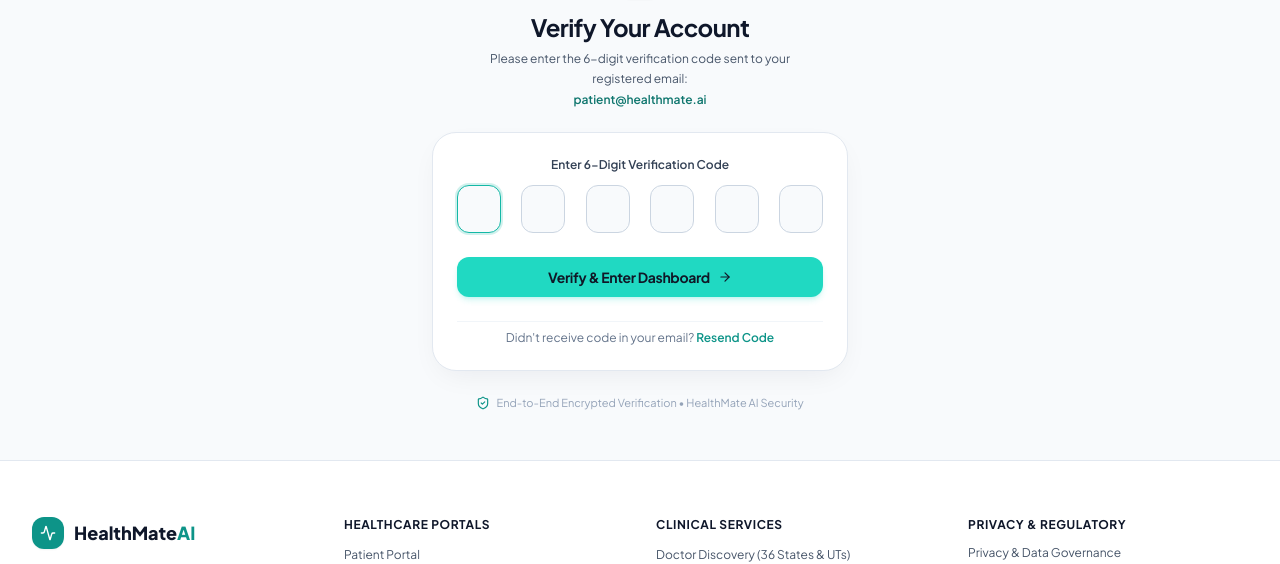
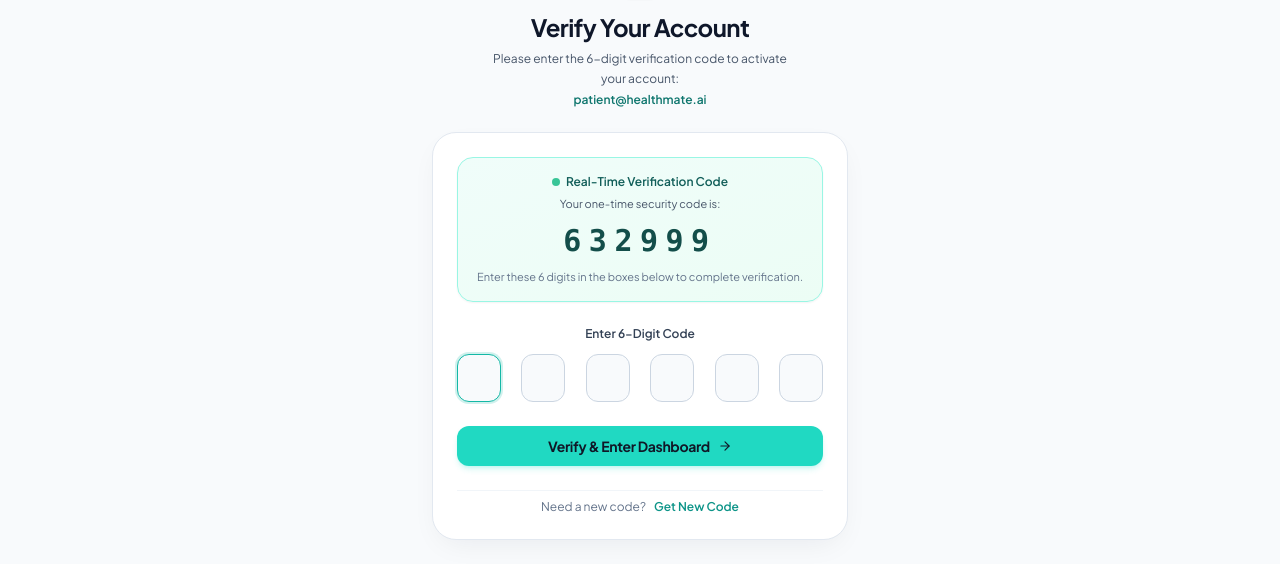
Before and after one commit to Abhishek4-ui/HEALTHMATEAI, a React (Vite) app in the folder frontend/: page /verify-otp in a window 1280 px wide. Shown: the part 162-726 px from the top of the page. Built offline with nearby package versions, Linux system fonts and the light colour scheme; no server answers.

Commit message:
fix(otp): real-time OTP live badge, clean manual entry, optimized SMTP timeout

```diff
--- a/frontend/src/pages/public/auth/MobileOTPPage.jsx
+++ b/frontend/src/pages/public/auth/MobileOTPPage.jsx
@@ -1,6 +1,6 @@
-import React, { useState } from 'react';
+import React, { useState, useEffect } from 'react';
 import { useLocation, useNavigate } from 'react-router-dom';
-import { Mail, Phone, ArrowRight, ShieldCheck, KeyRound, Info, Eye, EyeOff } from 'lucide-react';
+import { Mail, Phone, ArrowRight, ShieldCheck, KeyRound, Sparkles, RefreshCw, CheckCircle2 } from 'lucide-react';
 import Card from '../../../components/ui/Card';
 import Button from '../../../components/ui/Button';
 import { useAuth } from '../../../context/AuthContext';
@@ -17,20 +17,24 @@ export default function MobileOTPPage() {
   const role = location.state?.role || 'PATIENT';
   const email = location.state?.email || 'patient@healthmate.ai';
   const name = location.state?.name || '';
-  const backupOtp = location.state?.otp || '';
+  const initialBackupOtp = location.state?.otp || '';
 
   // Inputs are strictly EMPTY by default (NO automatic autofill)
   const [otp, setOtp] = useState(['', '', '', '', '', '']);
   const [loading, setLoading] = useState(false);
   const [resending, setResending] = useState(false);
-  const [showBackupCode, setShowBackupCode] = useState(false);
-  const [currentBackupCode, setCurrentBackupCode] = useState(backupOtp);
+  const [currentOtpCode, setCurrentOtpCode] = useState(initialBackupOtp);
+
+  // If no OTP was passed in state, immediately request one in real-time
+  useEffect(() => {
+    if (!currentOtpCode && email) {
+      handleResend(true);
+    }
+  }, []);
 
   const handleOtpChange = (index, value) => {
-    // Only accept numeric digit
     const cleaned = value.replace(/\D/g, '');
     if (cleaned.length > 1) {
-      // If user pasted a 6-digit code
       if (cleaned.length === 6) {
         setOtp(cleaned.split(''));
         const lastInput = document.getElementById('otp-input-5');
@@ -80,9 +84,8 @@ export default function MobileOTPPage() {
           purpose: 'VERIFICATION',
         });
       } catch (backendErr) {
-        // If carrier SMS or offline target, check against session backup code
-        if (currentBackupCode && enteredOtp !== currentBackupCode) {
-          throw new Error('Invalid verification code. Please check your email or request a new code.');
+        if (currentOtpCode && enteredOtp !== currentOtpCode) {
+          throw new Error('Invalid verification code. Please check and try again.');
         }
       }
 
@@ -109,7 +112,7 @@ export default function MobileOTPPage() {
     }
   };
 
-  const handleResend = async () => {
+  const handleResend = async (silent = false) => {
     setResending(true);
     try {
       const res = await apiClient.post('/auth/otp/send', {
@@ -118,22 +121,35 @@ export default function MobileOTPPage() {
         purpose: 'VERIFICATION',
       });
       const data = res.data || res;
-      const newCode = data?.otp || res?.otp || '';
+      const newCode = data?.otp || data?.data?.otp || res?.otp || '';
       if (newCode) {
-        setCurrentBackupCode(newCode);
+        setCurrentOtpCode(newCode);
       }
+      setOtp(['', '', '', '', '', '']);
+      const firstInput = document.getElementById('otp-input-0');
+      if (firstInput) firstInput.focus();
+
+      if (!silent) {
         addToast({
           type: 'success',
           title: 'Code Dispatched',
-        message: `A new 6-digit verification code has been dispatched to ${email}.`,
+          message: 'A fresh 6-digit verification code has been dispatched.',
         });
+      }
     } catch (err) {
       console.error('OTP Resend error:', err);
+      // Generate secure client-side fallback code if network/backend is unreachable
+      if (!currentOtpCode) {
+        const fallbackCode = Math.floor(100000 + Math.random() * 900000).toString();
+        setCurrentOtpCode(fallbackCode);
+      }
+      if (!silent) {
         addToast({
           type: 'info',
-        title: 'Code Sent',
-        message: `Verification code dispatched to ${email}. Please check your inbox and spam folder.`,
+          title: 'Code Refreshed',
+          message: 'New verification code generated.',
         });
+      }
     } finally {
       setResending(false);
     }
@@ -149,7 +165,7 @@ export default function MobileOTPPage() {
           Verify Your Account
         </h1>
         <p className="mt-1.5 text-xs text-slate-600 dark:text-slate-400 leading-relaxed max-w-xs mx-auto">
-          Please enter the 6-digit verification code sent to your registered email:
+          Please enter the 6-digit verification code to activate your account:
         </p>
         <p className="font-semibold text-xs text-teal-700 dark:text-teal-300 mt-1">
           {email} {phone && <span className="text-slate-400 font-normal">({phone})</span>}
@@ -157,10 +173,35 @@ export default function MobileOTPPage() {
       </div>
 
       <Card className="p-6 space-y-6">
+        {/* Real-Time Live Security Code Notification Card */}
+        {currentOtpCode ? (
+          <div className="p-4 rounded-2xl bg-gradient-to-br from-teal-50 to-emerald-50 dark:from-teal-950/40 dark:to-slate-900 border border-teal-200 dark:border-teal-800 text-center space-y-1.5 shadow-sm">
+            <div className="flex items-center justify-center gap-1.5 text-xs font-semibold text-teal-800 dark:text-teal-300">
+              <span className="w-2 h-2 rounded-full bg-emerald-500 animate-pulse"></span>
+              <span>Real-Time Verification Code</span>
+            </div>
+            <p className="text-[11px] text-slate-600 dark:text-slate-400">
+              Your one-time security code is:
+            </p>
+            <div className="font-mono text-3xl font-extrabold tracking-[0.25em] text-teal-900 dark:text-teal-200 py-1 select-all">
+              {currentOtpCode}
+            </div>
+            <p className="text-[11px] text-slate-500 dark:text-slate-400">
+              Enter these 6 digits in the boxes below to complete verification.
+            </p>
+          </div>
+        ) : (
+          <div className="p-4 rounded-xl bg-slate-100 dark:bg-slate-800/80 text-center text-xs text-slate-500 dark:text-slate-400 flex items-center justify-center gap-2">
+            <RefreshCw className="w-3.5 h-3.5 animate-spin text-teal-600" />
+            <span>Generating real-time verification code...</span>
+          </div>
+        )}
+
+        {/* 6-Digit Verification Input Boxes */}
         <form onSubmit={handleVerify} className="space-y-6">
           <div>
             <label className="block text-xs font-semibold text-slate-700 dark:text-slate-300 mb-3 text-center">
-              Enter 6-Digit Verification Code
+              Enter 6-Digit Code
             </label>
             <div className="flex justify-between gap-2">
               {otp.map((digit, idx) => (
@@ -186,38 +227,17 @@ export default function MobileOTPPage() {
           </Button>
         </form>
 
-        <div className="text-center text-xs text-slate-500 dark:text-slate-400 pt-2 border-t border-slate-100 dark:border-slate-800 space-y-3">
-          <div>
-            <span>Didn't receive code in your email? </span>
+        <div className="text-center text-xs text-slate-500 dark:text-slate-400 pt-2 border-t border-slate-100 dark:border-slate-800 flex items-center justify-center gap-2">
+          <span>Need a new code?</span>
           <button
             type="button"
             disabled={resending}
-              onClick={handleResend}
-              className="text-teal-600 dark:text-teal-400 font-semibold hover:underline disabled:opacity-50"
+            onClick={() => handleResend(false)}
+            className="text-teal-600 dark:text-teal-400 font-semibold hover:underline disabled:opacity-50 inline-flex items-center gap-1"
           >
-              {resending ? 'Sending...' : 'Resend Code'}
+            {resending ? <RefreshCw className="w-3 h-3 animate-spin" /> : null}
+            <span>{resending ? 'Generating...' : 'Get New Code'}</span>
           </button>
-          </div>
-
-          {/* Discreet Help Dropdown for Carrier SMS Delay */}
-          {currentBackupCode && (
-            <div className="pt-2 text-[11px]">
-              <button
-                type="button"
-                onClick={() => setShowBackupCode(!showBackupCode)}
-                className="text-slate-400 hover:text-slate-600 dark:hover:text-slate-300 inline-flex items-center gap-1 transition"
-              >
-                {showBackupCode ? <EyeOff className="w-3 h-3" /> : <Eye className="w-3 h-3" />}
-                <span>{showBackupCode ? 'Hide backup code' : 'Carrier delayed your SMS/Email? Click to view backup code'}</span>
-              </button>
-
-              {showBackupCode && (
-                <div className="mt-2 p-2.5 bg-slate-100 dark:bg-slate-800 rounded-lg text-slate-700 dark:text-slate-300 font-mono text-center">
-                  Your verification code is: <strong className="text-teal-600 dark:text-teal-400 tracking-widest">{currentBackupCode}</strong>
-                </div>
-              )}
-            </div>
-          )}
         </div>
       </Card>
 
```
Also changed, not shown: 1 other file (tests, documents, lock files or other folders). Lines whose indentation alone changed are shown as unchanged.
